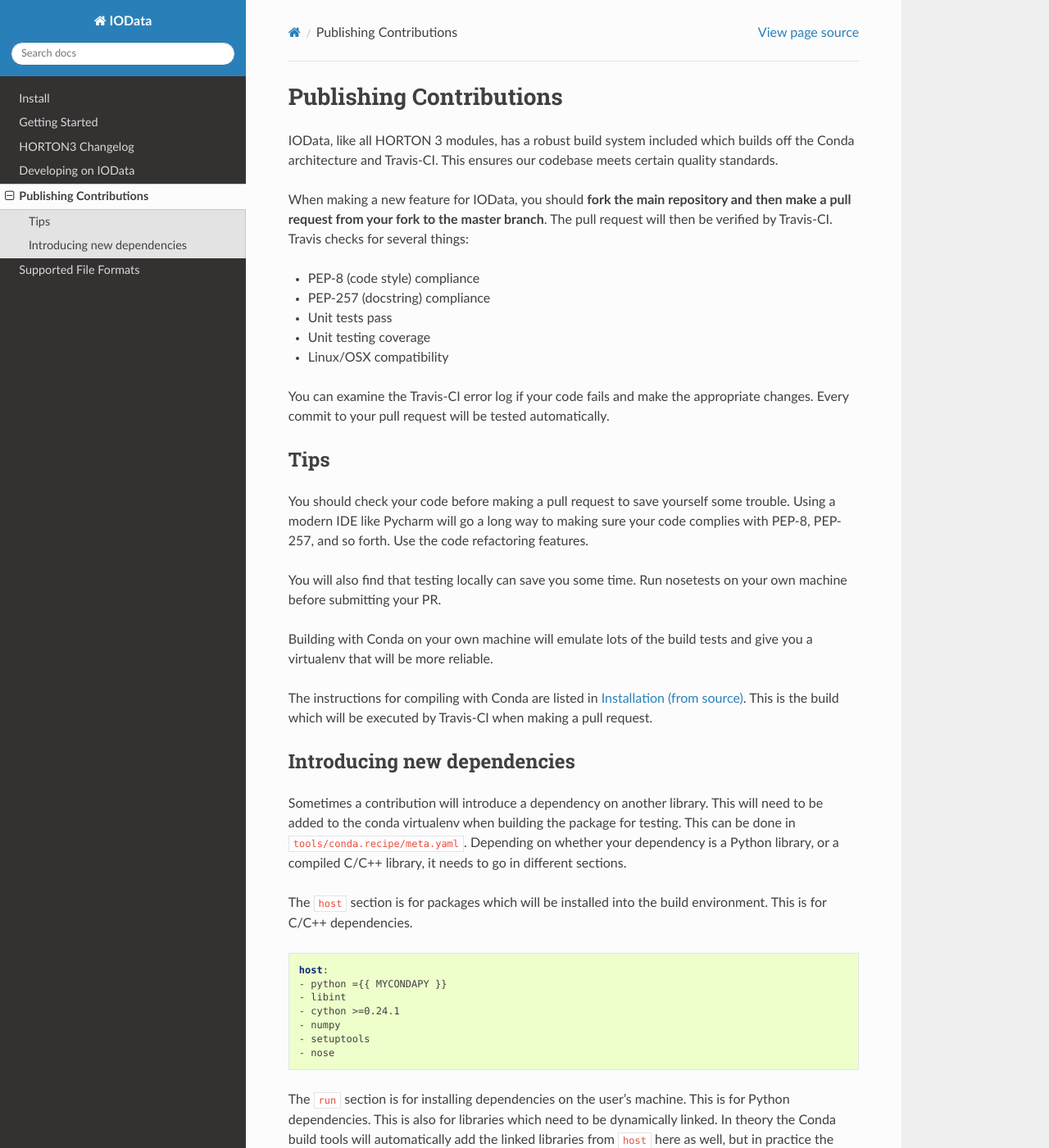
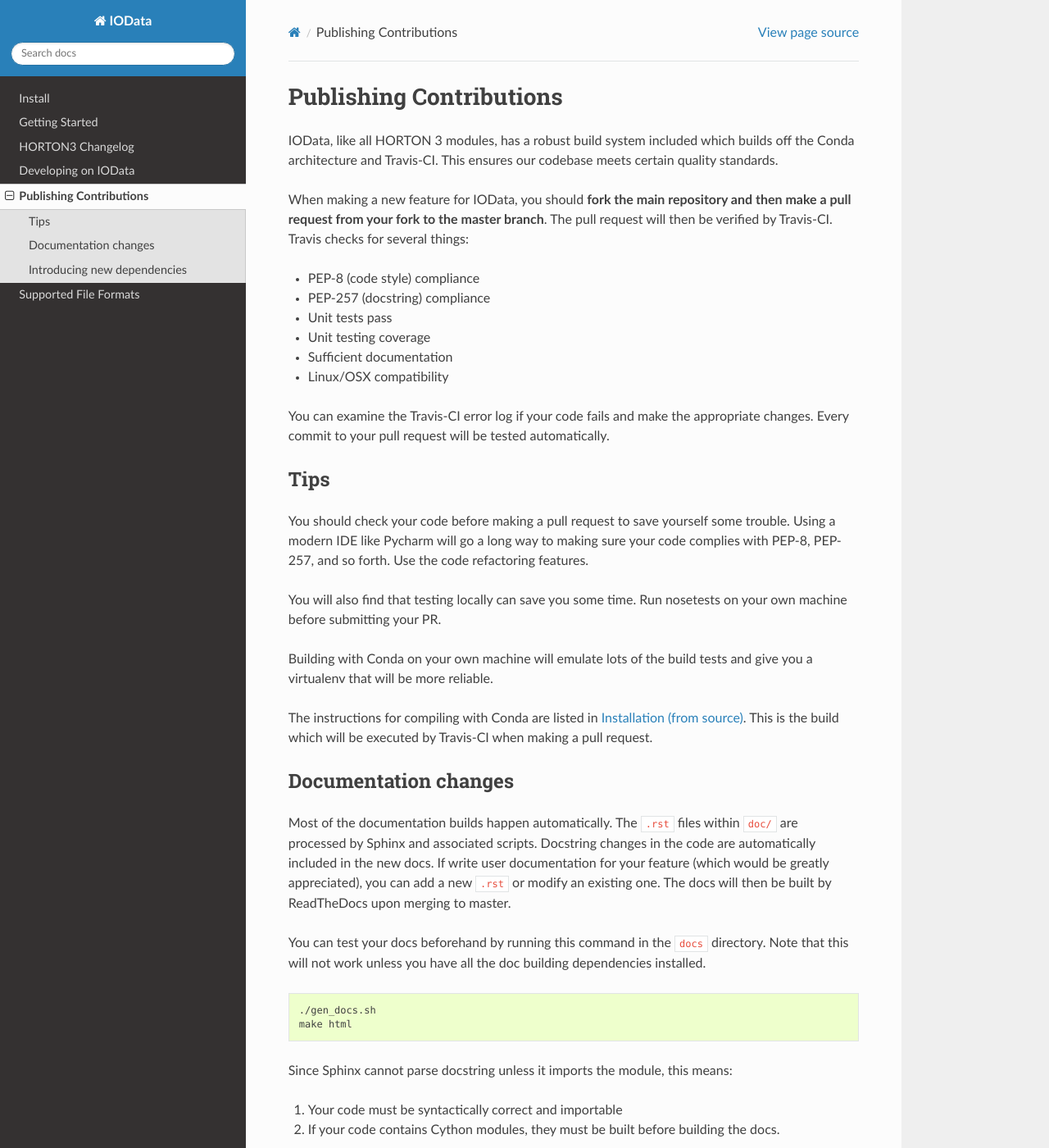
Before and after one commit to theochem/iodata, a Sphinx documentation site: the page built from doc/dev_building.rst, in a window 1280 px wide and 1400 px high. Shown: the whole window at 82% size. Built offline with Sphinx 7.4.7 and the Read the Docs theme 2.0.0, drawn with Linux system fonts in a browser that asks for light colours; pages that are not in the unit, such as notebooks, are missing from menus; some of the changed text lies outside the part shown.

Commit message:
added documentation documentation, few doc fixes.

```diff
--- a/doc/dev_building.rst
+++ b/doc/dev_building.rst
@@ -15,6 +15,7 @@
 * PEP-257 (docstring) compliance
 * Unit tests pass
 * Unit testing coverage
+* Sufficient documentation
 * Linux/OSX compatibility
 
 You can examine the Travis-CI error log if your code fails and make the
@@ -38,6 +39,32 @@
 The instructions for compiling with Conda are listed in
 :ref:`install_from_source`. This is the build which will be executed
 by Travis-CI when making a pull request.
+
+Documentation changes
+---------------------
+
+Most of the documentation builds happen automatically. The ``.rst`` files within ``doc/``
+are processed by Sphinx and associated scripts. Docstring changes in the code are automatically
+included in the new docs. If write user documentation for your feature (which would be
+greatly appreciated), you can add a new ``.rst`` or modify an existing one. The docs will then
+be built by ReadTheDocs upon merging to master.
+
+You can test your docs beforehand by running this command in the ``docs`` directory. Note that
+this will not work unless you have all the doc building dependencies installed.
+
+.. code-block:: bash
+
+    ./gen_docs.sh
+    make html
+
+Since Sphinx cannot parse docstring unless it imports the module, this means:
+
+1. Your code must be syntactically correct and importable
+2. If your code contains Cython modules, they must be built before building the docs.
+
+More concretely, if you ran ``cleanfiles.sh`` and ``gen_docs.sh`` immediately afterwards, you
+will get errors. Also, if you build using Conda-build, your docs will not build unless you install
+the package into your environment first.
 
 Introducing new dependencies
 ----------------------------
--- a/doc/developers.rst
+++ b/doc/developers.rst
@@ -90,7 +90,7 @@
 ``.fchk``) and to examine the values stored in the IOData instance afterwards.
 
 Some loaders (like for ``.fchk`` files) are extremely complicated internally, but the only
-interaction outside the module is :code:`load_file` and :code:`to_file`.
+public attributes of the modules are :code:`load_file` and :code:`to_file`.
 
 
 Writing Files
@@ -123,3 +123,7 @@
             for i in range(data.natom):
                 ... # setup data
                 print(f'{n}, {x}, {y}, {z}', file=f)
+
+It is the user's responsibility to ensure the proper attributes already exist within the IOData
+instance. It would be nice if you provided some reasonable error messages if they are
+missing though.
```
Also changed, not shown: doc/install.rst (+14 -0 lines), 1 other file.
